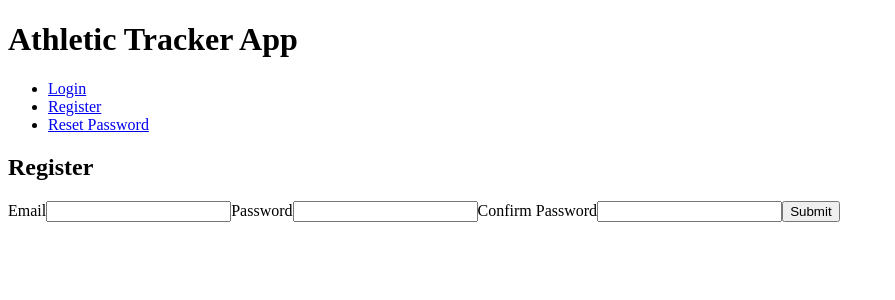
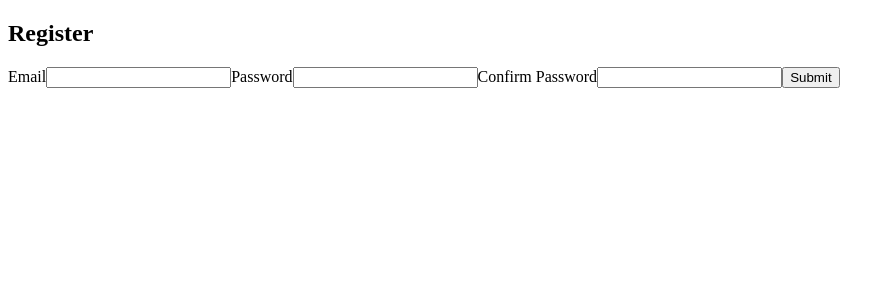
Before and after one commit to couch-potatoes/couch-potatoes-ui, a React (Create React App) app: page /register in a window 1280 px wide. Shown: the top 300 px of the page, without its empty margins (0-895 px from the left). Built offline with nearby package versions, Linux system fonts and the light colour scheme.

Commit message:
Refactor App router to use Switch; exact path matching for Home view

```diff
--- a/src/App.js
+++ b/src/App.js
@@ -1,6 +1,7 @@
 import React, { Component } from 'react';
 import {
   Route,
+  Switch,
 } from 'react-router-dom';
 
 import Home from './views/Home';
@@ -11,12 +12,12 @@
 class App extends Component {
   render() {
     return (
-      <div>
-        <Route path="/" component={Home} />
+      <Switch>
+        <Route path="/" exact component={Home} />
         <Route path="/login" component={Login} />
         <Route path="/register" component={Register} />
         <Route path="/reset" component={ResetPassword} />
-      </div>
+      </Switch>
     );
   }
 }
```
